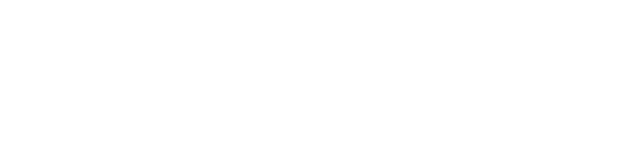
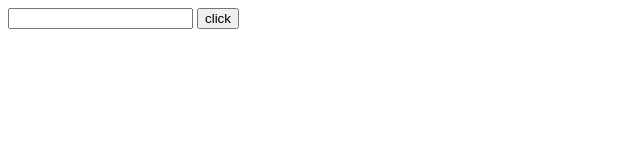
Before and after one commit to bibidarezzo/livros, a plain HTML site: page index.html in a window 1280 px wide. Shown: the whole page, without its empty margins (0-640 px from the left). Drawn offline with Linux system fonts and the light colour scheme.

Commit message:
adiconei o campo texto e js para exibir o texto

```diff
--- a/index.html
+++ b/index.html
@@ -4,9 +4,23 @@
     <meta charset="UTF-8">
     <meta http-equiv="X-UA-Compatible" content="IE=edge">
     <meta name="viewport" content="width=device-width, initial-scale=1.0">
-    <title>Document</title>
+    <title>Livros</title>
 </head>
 <body>
+     <div>
+         <input type="text" name="livro" id="livro">
+         <button id="exibir_nome">
 
+     click
+         </button>
+     </div>
+
+     <script>
+         document.getElementById('exibir_nome').addEventListener('click', function(){
+             var nomeLivro = document.getElementById('livro').value;
+             alert(nomeLivro)
+         })
+         //alert(1);
+     </script>
 </body>
 </html>
```
